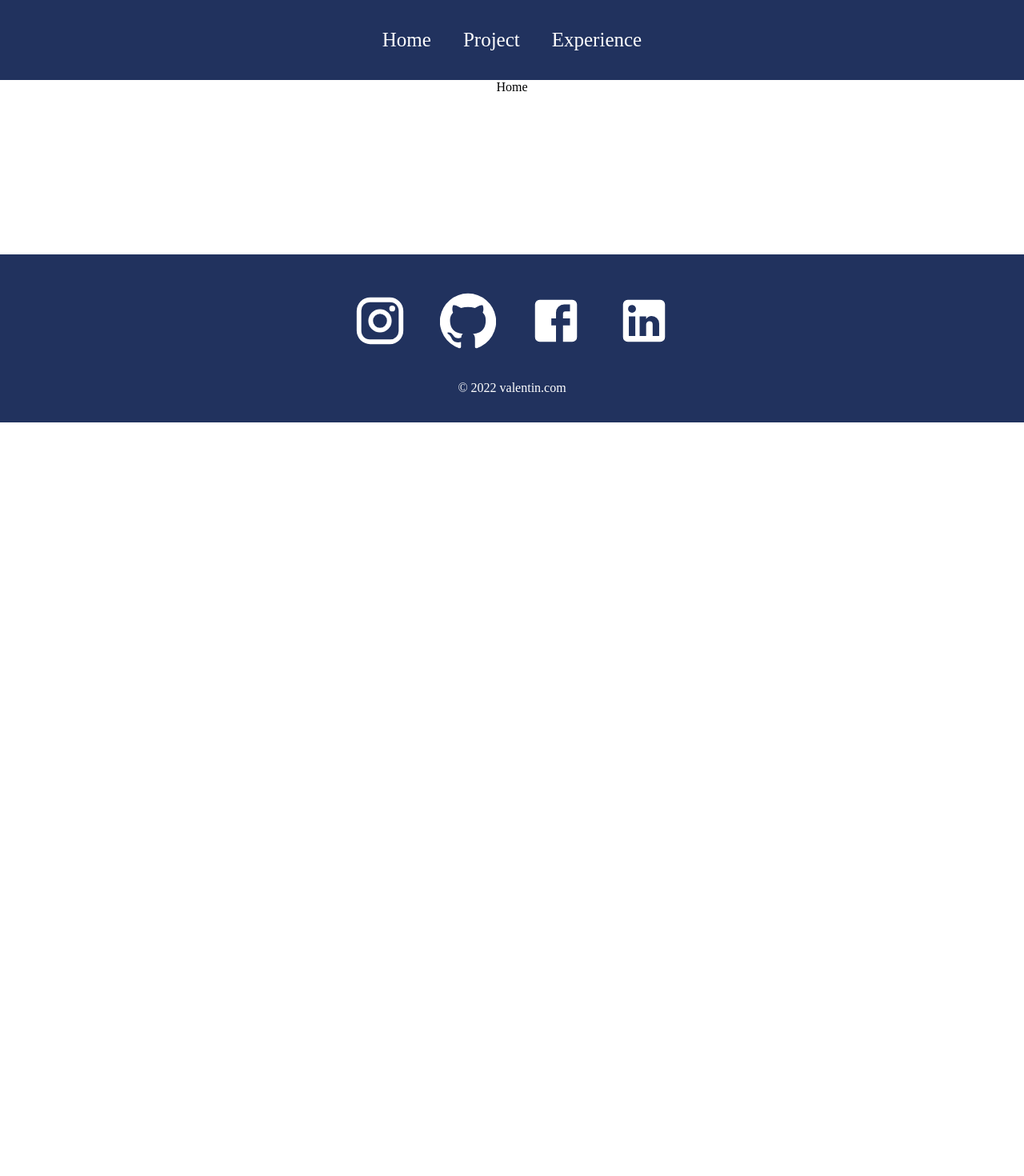
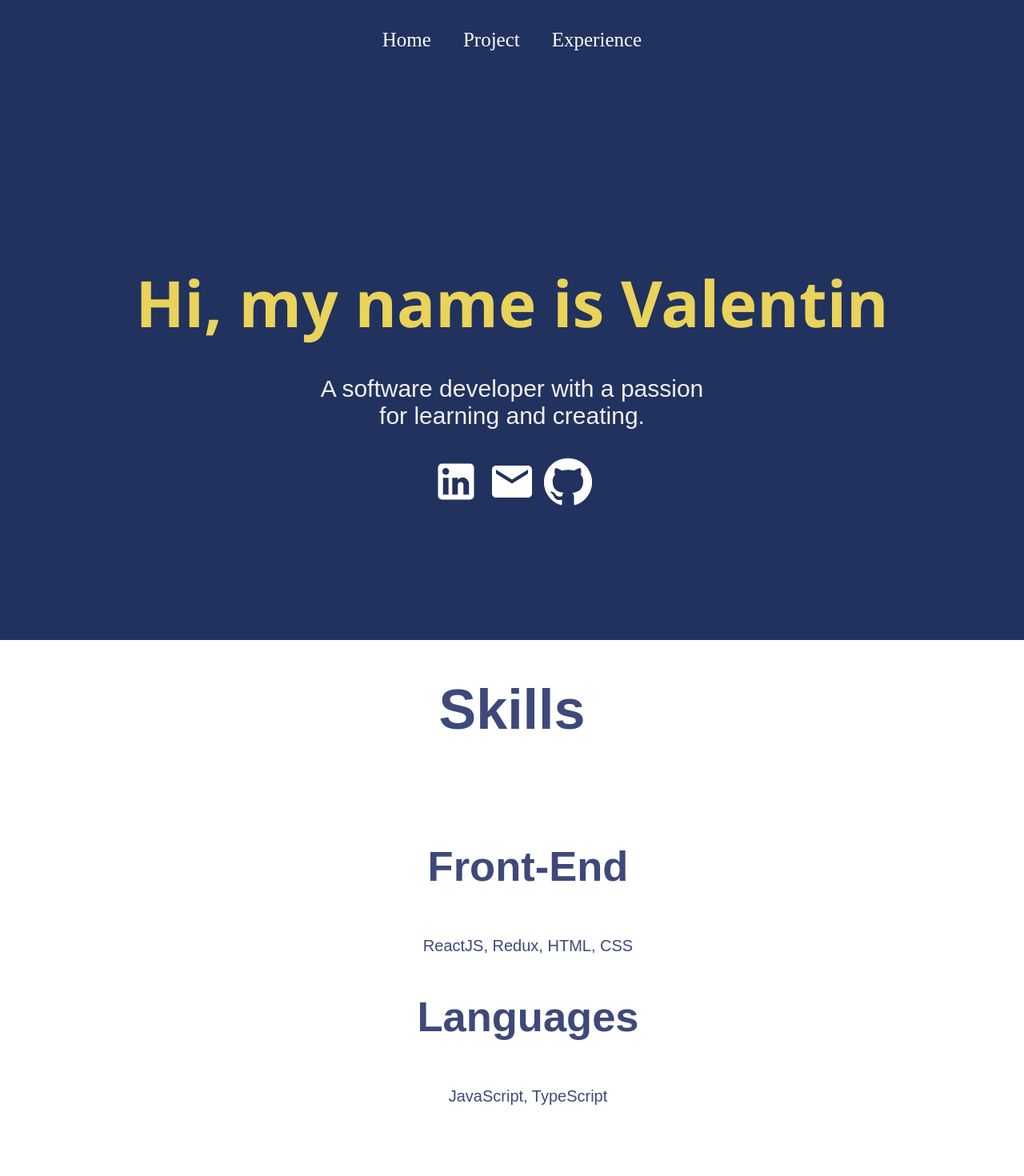
Before and after one commit to ValentinProg/pf-project, a React (Create React App) app: page / in a window 1280 px wide. Shown: the top 1470 px of the page at 80% size. Before the commit the page ends 800 px from the top, so only its background shows below. Built offline with nearby package versions, Linux system fonts and the light colour scheme.

Commit message:
add home page

```diff
--- a/src/App.jsx
+++ b/src/App.jsx
@@ -1,6 +1,6 @@
 import './App.css';
 import { BrowserRouter as Router, Routes, Route } from 'react-router-dom';
-import Home from './pages/Home';
+import Home from './pages/Home/Home';
 import Projects from './pages/Projects';
 import Experience from './pages/Experience';
 import Navbar from './components/Navbar/Navbar';
--- a/src/components/Footer/Footer.jsx
+++ b/src/components/Footer/Footer.jsx
@@ -10,7 +10,7 @@ function Footer() {
     <div className='footer'>
         <div className='socialMedia'>
             <Instagram/>
-            <GitHub/>
+            <a href="https://github.com/ValentinProg"><GitHub/></a>
             <Facebook/>
             <LinkedIn/>
         </div>
--- a/src/pages/Home.jsx
+++ /dev/null
@@ -1,9 +0,0 @@
-import React from 'react'
-
-const Home = () => {
-  return (
-    <div>Home</div>
-  )
-}
-
-export default Home
--- /dev/null
+++ b/src/pages/Home/Home.css
@@ -0,0 +1,80 @@
+.home {
+    width: 100%;
+    align-items: center;
+    font-family: "Arial", sans-serif;
+    color: #3e497a;
+  }
+
+  .about {
+    width: 100%;
+    height: calc(100vh - 100px);
+    display: flex;
+    flex-direction: column;
+    justify-content: center;
+    align-items: center;
+    text-align: center;
+    background-color: #21325e;
+    color: #f0f0f0;
+  }
+
+  .about h2 {
+    font-family: "Segoe UI", Tahoma, Geneva, Verdana, sans-serif;
+    font-size: 80px;
+    color: #e9d35b;
+    height: 50px;
+  }
+
+  .about .prompt {
+    width: 40%;
+    font-size: 30px;
+  }
+  .prompt svg {
+    font-size: 60px;
+    margin: 5px;
+    color: white;
+  }
+
+  .skills {
+    font-size: 35px;
+    width: 100%;
+    display: flex;
+    justify-content: center;
+    flex-direction: column;
+    align-items: center;
+  }
+
+  .skills h1 {
+    color: #3e497a;
+  }
+
+  .skills .list {
+    list-style: none;
+    width: 60%;
+  }
+
+  .list span {
+    font-size: 20px;
+  }
+
+  @media only screen and (max-width: 600px) {
+    .about h2 {
+      font-size: 40px;
+    }
+
+    .about .prompt {
+      margin-top: 10px;
+      font-size: 20px;
+      width: 80%;
+    }
+
+    .skills {
+      text-align: center;
+    }
+    .list {
+      padding: 0;
+    }
+
+    .headline {
+      font-size: 30px;
+    }
+  }
--- /dev/null
+++ b/src/pages/Home/Home.jsx
@@ -0,0 +1,36 @@
+import React from "react";
+import "./Home.css";
+import { LinkedIn } from "@material-ui/icons";
+import { Email } from "@material-ui/icons";
+import { GitHub } from "@material-ui/icons";
+
+const Home = () => {
+  return (
+    <div className="home">
+      <div className="about">
+        <h2>Hi, my name is Valentin</h2>
+        <div className="prompt">
+          <p> A software developer with a passion for learning and creating.</p>
+          <LinkedIn/>
+          <Email/>
+          <GitHub/>
+        </div>
+      </div>
+      <div className="skills">
+      <h1>Skills</h1>
+      <ol className="list">
+        <li className="item">
+          <h2>Front-End</h2>
+          <span>ReactJS, Redux, HTML, CSS</span>
+        </li>
+        <li className="item">
+          <h2>Languages</h2>
+          <span>JavaScript, TypeScript</span>
+        </li>
+      </ol>
+      </div>
+    </div>
+  );
+};
+
+export default Home;
```
